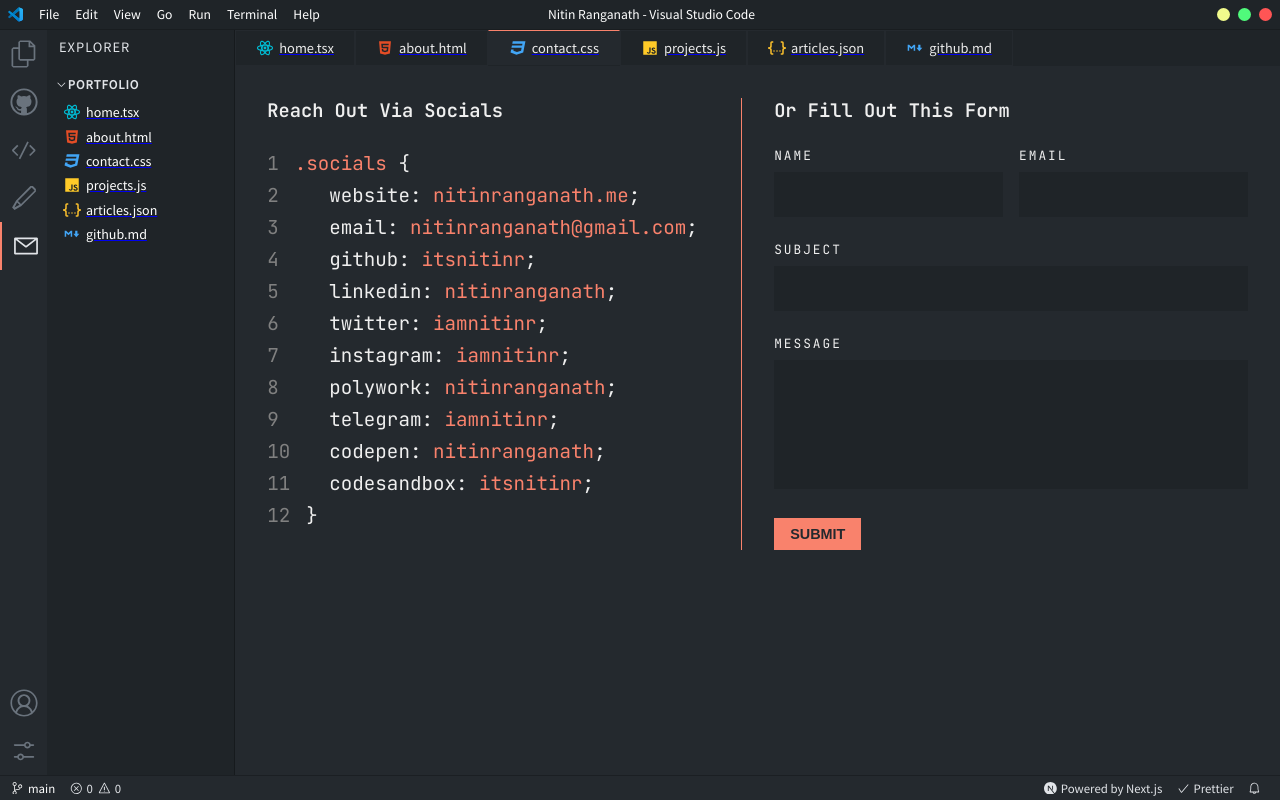
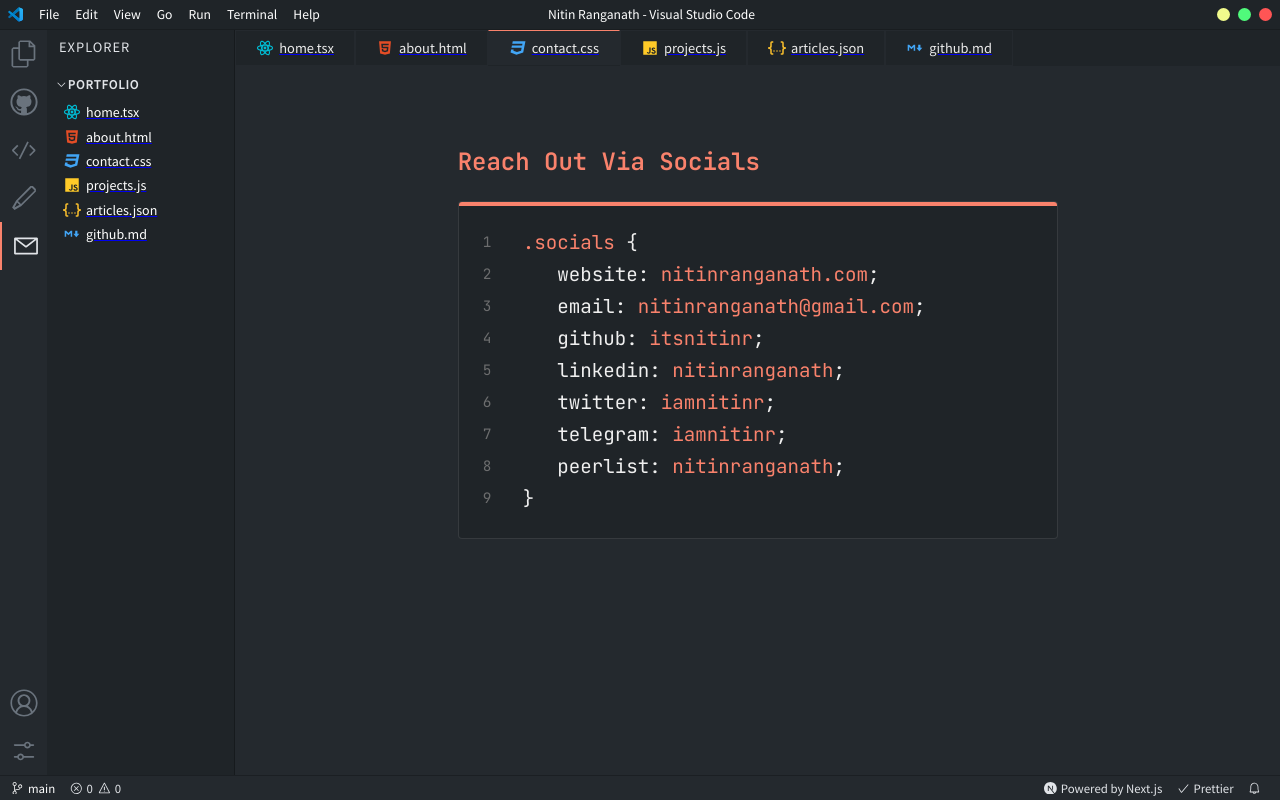
Before and after one commit to anshvarshney1502/Portfolio-Blog, a Next.js app: page /contact in a window 1280 px wide. Built offline with nearby package versions, Linux system fonts and the light colour scheme.

Commit message:
improved contact page

```diff
--- a/components/ContactCode.tsx
+++ b/components/ContactCode.tsx
@@ -3,8 +3,8 @@
 const contactItems = [
   {
     social: 'website',
-    link: 'nitinranganath.me',
-    href: 'https://nitinranganath.me',
+    link: 'nitinranganath.com',
+    href: 'https://nitinranganath.com',
   },
   {
     social: 'email',
@@ -27,29 +27,14 @@
     href: 'https://www.twitter.com/iamnitinr',
   },
   {
-    social: 'instagram',
-    link: 'iamnitinr',
-    href: 'https://www.instagram.com/iamnitinr',
-  },
-  {
-    social: 'polywork',
-    link: 'nitinranganath',
-    href: 'https://www.polywork.com/nitinranganath',
-  },
-  {
     social: 'telegram',
     link: 'iamnitinr',
     href: 'https://t.me/iamnitinr',
   },
   {
-    social: 'codepen',
+    social: 'peerlist',
     link: 'nitinranganath',
-    href: 'https://codepen.io/itsnitinr',
-  },
-  {
-    social: 'codesandbox',
-    link: 'itsnitinr',
-    href: 'https://codesandbox.io/u/itsnitinr',
+    href: 'https://peerlist.io/nitinranganath',
   },
 ];
 
@@ -59,18 +44,9 @@
       <p className={styles.line}>
         <span className={styles.className}>.socials</span> &#123;
       </p>
-      {contactItems.slice(0, 8).map((item, index) => (
+      {contactItems.map((item, index) => (
         <p className={styles.line} key={index}>
           &nbsp;&nbsp;&nbsp;{item.social}:{' '}
-          <a href={item.href} target="_blank" rel="noopener">
-            {item.link}
-          </a>
-          ;
-        </p>
-      ))}
-      {contactItems.slice(8, contactItems.length).map((item, index) => (
-        <p className={styles.line} key={index}>
-          &nbsp;&nbsp;{item.social}:{' '}
           <a href={item.href} target="_blank" rel="noopener">
             {item.link}
           </a>
--- a/pages/contact.tsx
+++ b/pages/contact.tsx
@@ -1,90 +1,12 @@
-import { useState } from 'react';
-
 import ContactCode from '@/components/ContactCode';
-
 import styles from '@/styles/ContactPage.module.css';
 
 const ContactPage = () => {
-  const [name, setName] = useState('');
-  const [email, setEmail] = useState('');
-  const [subject, setSubject] = useState('');
-  const [message, setMessage] = useState('');
-
-  const submitForm = async (e: React.FormEvent<HTMLFormElement>) => {
-    e.preventDefault();
-    console.log(process.env.NEXT_PUBLIC_API_URL);
-    const res = await fetch(`${process.env.NEXT_PUBLIC_API_URL}/contact`, {
-      method: 'POST',
-      body: JSON.stringify({ name, email, subject, message }),
-    });
-    if (res.ok) {
-      alert('Your response has been received!');
-      setName('');
-      setEmail('');
-      setSubject('');
-      setMessage('');
-    } else {
-      alert('There was an error. Please try again in a while.');
-    }
-  };
-
   return (
     <div className={styles.container}>
-      <div>
+      <div className={styles.contactContainer}>
         <h3 className={styles.heading}>Reach Out Via Socials</h3>
         <ContactCode />
-      </div>
-      <div>
-        <h3 className={styles.heading}>Or Fill Out This Form</h3>
-        <form className={styles.form} onSubmit={submitForm}>
-          <div className={styles.flex}>
-            <div>
-              <label htmlFor="name">Name</label>
-              <input
-                type="text"
-                name="name"
-                id="name"
-                value={name}
-                onChange={(e) => setName(e.target.value)}
-                required
-              />
-            </div>
-            <div>
-              <label htmlFor="email">Email</label>
-              <input
-                type="email"
-                name="email"
-                id="email"
-                value={email}
-                onChange={(e) => setEmail(e.target.value)}
-                required
-              />
-            </div>
-          </div>
-          <div>
-            <label htmlFor="name">Subject</label>
-            <input
-              type="text"
-              name="subject"
-              id="subject"
-              value={subject}
-              onChange={(e) => setSubject(e.target.value)}
-              required
-            />
-          </div>
-          <div>
-            <label htmlFor="message">Message</label>
-            <textarea
-              name="message"
-              id="message"
-              rows={5}
-              value={message}
-              onChange={(e) => setMessage(e.target.value)}
-              required
-            ></textarea>
-          </div>
-          <button type="submit">Submit</button>
-        </form>
       </div>
     </div>
   );
--- a/styles/ContactCode.module.css
+++ b/styles/ContactCode.module.css
@@ -2,13 +2,39 @@
   counter-reset: line;
   font-size: 1.2rem;
   line-height: 2rem;
+  background-color: var(--article-bg);
+  border-radius: 4px;
+  padding: 1.5rem;
+  border: 1px solid rgba(255, 255, 255, 0.1);
+  position: relative;
+  overflow: hidden;
+}
+
+.code::before {
+  content: '';
+  position: absolute;
+  top: 0;
+  left: 0;
+  width: 100%;
+  height: 4px;
+  background: var(--accent-color);
+}
+
+.line {
+  position: relative;
+  padding-left: 2.5rem;
 }
 
 .line::before {
   content: counter(line);
   counter-increment: line;
+  position: absolute;
+  left: 0;
+  top: 0;
   margin-right: 1rem;
   color: grey;
+  font-size: 0.9rem;
+  opacity: 0.8;
 }
 
 .code a {
@@ -28,5 +54,14 @@
   .code {
     font-size: 0.85rem;
     line-height: 1.5rem;
+    padding: 1.25rem 1rem;
+  }
+
+  .line {
+    padding-left: 2rem;
+  }
+
+  .line::before {
+    font-size: 0.7rem;
   }
 }
--- a/styles/ContactPage.module.css
+++ b/styles/ContactPage.module.css
@@ -1,15 +1,14 @@
 .container {
   display: flex;
   justify-content: center;
-  gap: 2rem;
+  max-width: 800px;
+  margin: 0 auto;
+  padding: 3rem 1rem;
 }
 
 .container > * {
   flex: 1;
-}
-
-.container > div:first-child {
-  border-right: 1px solid var(--accent-color);
+  max-width: 600px;
 }
 
 .container h1 {
@@ -22,54 +21,21 @@
   gap: 1rem;
 }
 
-.form label {
-  display: block;
-  margin-bottom: 0.5rem;
-  text-transform: uppercase;
-  letter-spacing: 2px;
-  font-size: 0.8rem;
-}
-
-.form input,
-.form textarea {
-  font-family: 'JetBrains Mono';
-  margin-bottom: 1.5rem;
-  background: var(--article-bg);
-  color: var(--text-color);
-  border: none;
-  font-size: 1rem;
-  padding: 0.75rem;
-  width: 100%;
-  resize: none;
-}
-
-.form input:focus,
-.form textarea:focus {
-  outline: 1px solid var(--accent-color);
-}
-
-.form button {
-  background: var(--accent-color);
-  color: var(--main-bg);
-  border: none;
-  cursor: pointer;
-  padding: 0.5rem 1rem;
-  font-size: 0.9rem;
-  font-weight: bold;
-  text-transform: uppercase;
-}
-
 .heading {
   margin-bottom: 1.5rem;
+  color: var(--accent-color);
+  font-size: 1.5rem;
 }
 
 @media screen and (max-width: 1200px) {
   .container {
     display: block;
+    padding: 2rem 1rem;
   }
+
   .container > div:first-child {
     border-right: none;
-    margin-bottom: 2.5rem;
+    margin-bottom: 2rem;
   }
 }
 
@@ -77,7 +43,16 @@
   .flex {
     display: block;
   }
+
   .form input {
     font-size: 0.85rem;
   }
+
+  .container {
+    padding: 1.5rem 0.75rem;
+  }
+
+  .heading {
+    font-size: 1.4rem;
+  }
 }
```
Also changed, not shown: 2 other files (tests, documents, lock files or other folders).
